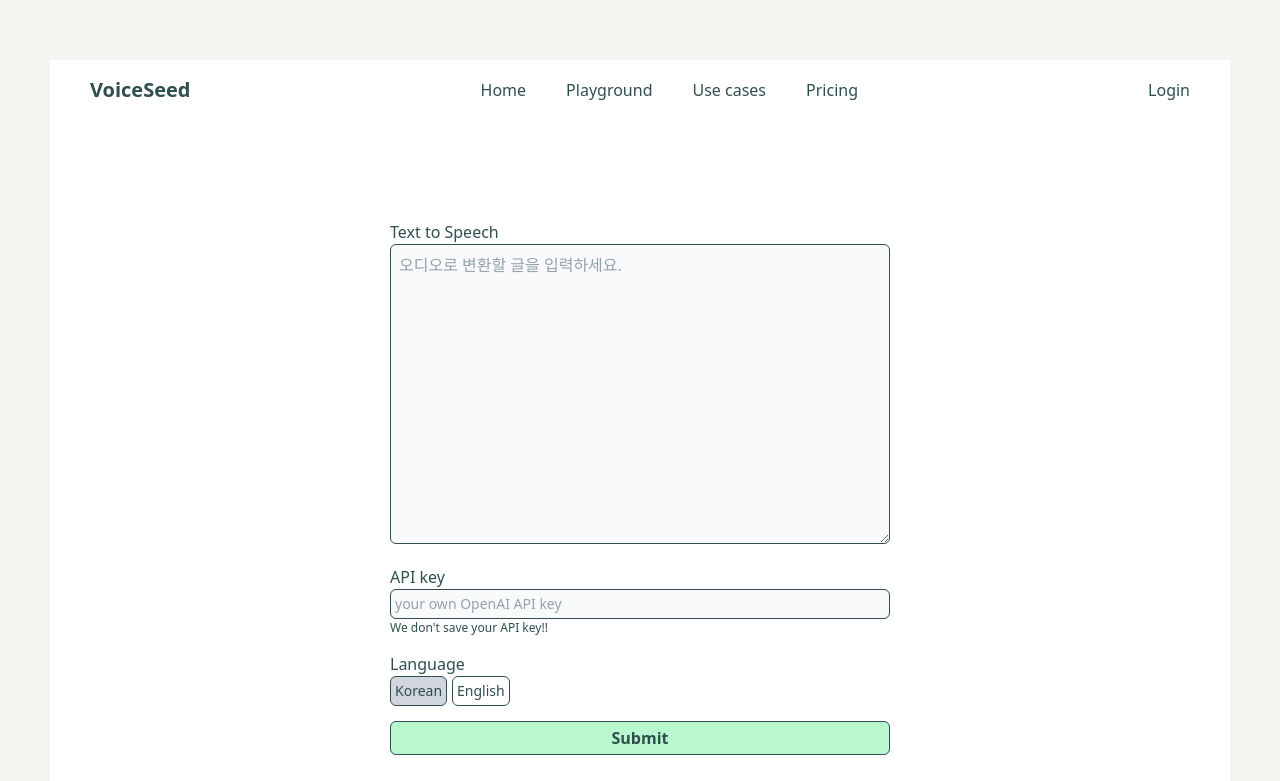
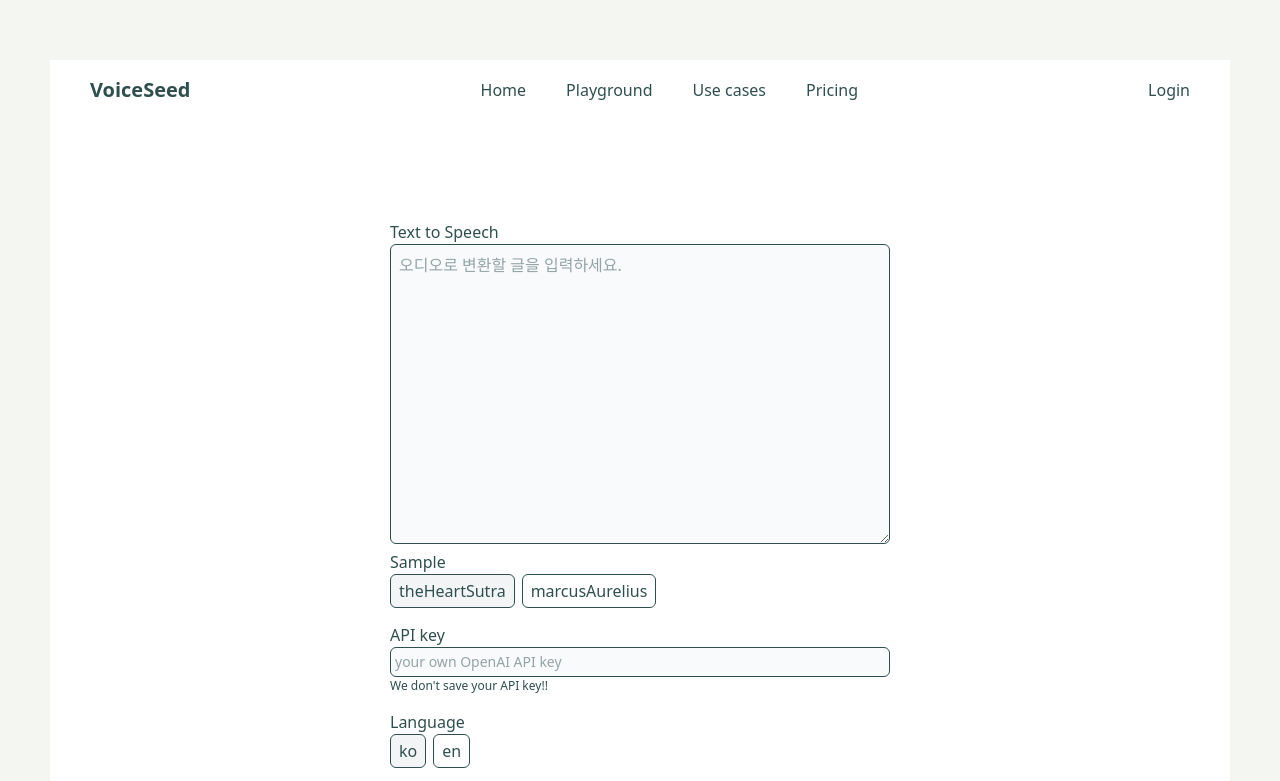
Before and after one commit to thursdaycurry/project-voiceseed-react, a React (Vite) app: page /playground in a window 1280 px wide. Shown: the top 781 px of the page. Built offline with nearby package versions, Linux system fonts and the light colour scheme.

Commit message:
refactor and develop: OptionsBox
remove selectLangBox and it's child components to avoid duplicated codes

```diff
--- /dev/null
+++ b/src/components/OptionsBox.tsx
@@ -0,0 +1,18 @@
+export default function OptionsBox({ options, optionHandler }) {
+  const { getter, setter } = optionHandler;
+  return (
+    <div className={`flex space-x-[7px]`}>
+      {options.length &&
+        options.map((option) => (
+          <div
+            className={`cursor-pointer rounded-md border py-1 px-2 ${
+              getter == option ? "bg-gray-100" : ""
+            }`}
+            onClick={() => setter(option)}
+          >
+            {option}
+          </div>
+        ))}
+    </div>
+  );
+}
--- a/src/components/Playground.tsx
+++ b/src/components/Playground.tsx
@@ -1,15 +1,26 @@
 import { useState } from "react";
 import terms from "../metadata/terms.json";
+import textSamples from "../metadata/sample.json";
+import OptionsBox from "./OptionsBox";
 
 export default function Playground() {
   const [inputText, setInputText] = useState("");
 
   const textInputHandler = (e) => {
     setInputText(e.target.value);
-    console.log(inputText);
   };
 
   const [selectLang, setSelectLang] = useState("ko");
+  const selectHandler = {
+    getter: selectLang,
+    setter: (value) => setSelectLang(value),
+  };
+
+  const [selectSample, setSelectSample] = useState("theHeartSutra");
+  const sampleHander = {
+    getter: selectSample,
+    setter: (value) => setSelectSample(value),
+  };
 
   return (
     <div className="p-[100px] flex flex-col items-center ">
@@ -24,6 +35,15 @@ export default function Playground() {
               onChange={textInputHandler}
               placeholder="오디오로 변환할 글을 입력하세요."
             />
+          </div>
+          <div>
+            <div>Sample</div>
+            <div>
+              <OptionsBox
+                options={textSamples.list}
+                optionHandler={sampleHander}
+              />
+            </div>
           </div>
         </div>
 
@@ -41,11 +61,8 @@ export default function Playground() {
 
         <div>
           <div>Language</div>
-          <LanguageSelectBox
-            languages={["ko", "en"]}
-            selectLang={selectLang}
-            setSelectLang={setSelectLang}
-          />
+
+          <OptionsBox options={["ko", "en"]} optionHandler={selectHandler} />
         </div>
 
         <div>
@@ -57,32 +74,3 @@ export default function Playground() {
     </div>
   );
 }
-
-function LanguageSelectBox({ languages, selectLang, setSelectLang }) {
-  return (
-    <div className="flex space-x-[5px]">
-      {languages.length
-        ? languages.map((language) => (
-            <LanguageButton
-              language={language}
-              selectLang={selectLang}
-              setSelectLang={setSelectLang}
-            />
-          ))
-        : "Languages are not supported"}
-    </div>
-  );
-}
-
-function LanguageButton({ language, selectLang, setSelectLang }) {
-  return (
-    <button
-      className={`border p-1 hover:bg-gray-200 cursor-pointer text-sm rounded-md ${
-        selectLang === language ? "bg-gray-300" : ""
-      }`}
-      onClick={() => setSelectLang(language)}
-    >
-      {terms.isoLang[language]}
-    </button>
-  );
-}
--- /dev/null
+++ b/src/metadata/sample.json
@@ -0,0 +1,7 @@
+{
+  "list": ["theHeartSutra", "marcusAurelius"],
+  "text": {
+    "theHeartSutra": "반야바라밀다심경, 관자재보살이 깊은 반야바라밀다를 행할 때, 오온이 모두 공한 것을 비추어 보고, 일체 고통에서 벗어났느니라, 사리자여, 색은 공과 다르지 않고, 공은 색과 다르지 않으며, 색 즉 공이요, 공 즉 색이니, 수·상·행·식도 또한 그러하니라, 사리자여, 이 모든 법은 공하여 나지도 멸하지도 않으며, 더럽지도 깨끗하지도 않고, 늘지도 줄지도 않느니라, 그러므로 공 가운데는 색도 없고, 수·상·행·식도 없으며, 안·이·비·설·신·의도 없고, 색·성·향·미·촉·법도 없으며, 눈의 경계도 없고, 의식의 경계에 이르기까지도 없느니라, 무명도 없고, 무명이 다함도 없으며, 노사도 없고, 노사가 다함도 없느니라, 고·집·멸·도도 없으며, 지혜도 없고, 얻음도 없느니라, 얻을 것이 없기 때문에, 보살은 반야바라밀다를 의지하여, 마음에 걸림이 없고, 걸림이 없으므로 두려움이 없으며, 뒤바뀐 생각을 멀리 떠나, 열반에 이르느니라, 삼세의 모든 부처님도, 반야바라밀다를 의지하여, 아뇩다라삼먁삼보리를 얻었느니라, 그러므로 알아야 하리라, 반야바라밀다는 위대한 신주요, 위대한 밝은 주며, 무상의 주요, 무등등의 주이니, 모든 고통을 없애고, 진실하여 헛되지 않느니라, 그러므로 반야바라밀다의 주문을 말하리라, 곧 이 주문을 말하되, 아제 아제 바라아제 바라승아제 모지 사바하",
+    "marcusAurelius": "아침에 눈을 뜨는 순간 스스로에게 말하라. 오늘 나는 간섭하는 자, 배은망덕하는 자, 거만한 자, 기만하는 자, 질투하는 자, 이기적인 자를 만나게 될 것이다. 그들은 그러한 성향을 지니고 있기 때문이다. 그러나 나는 그들 가운데 살아가야 하며, 그들과 같은 본성을 지니지 않았음을 기억해야 한다."
+  }
+}
```
